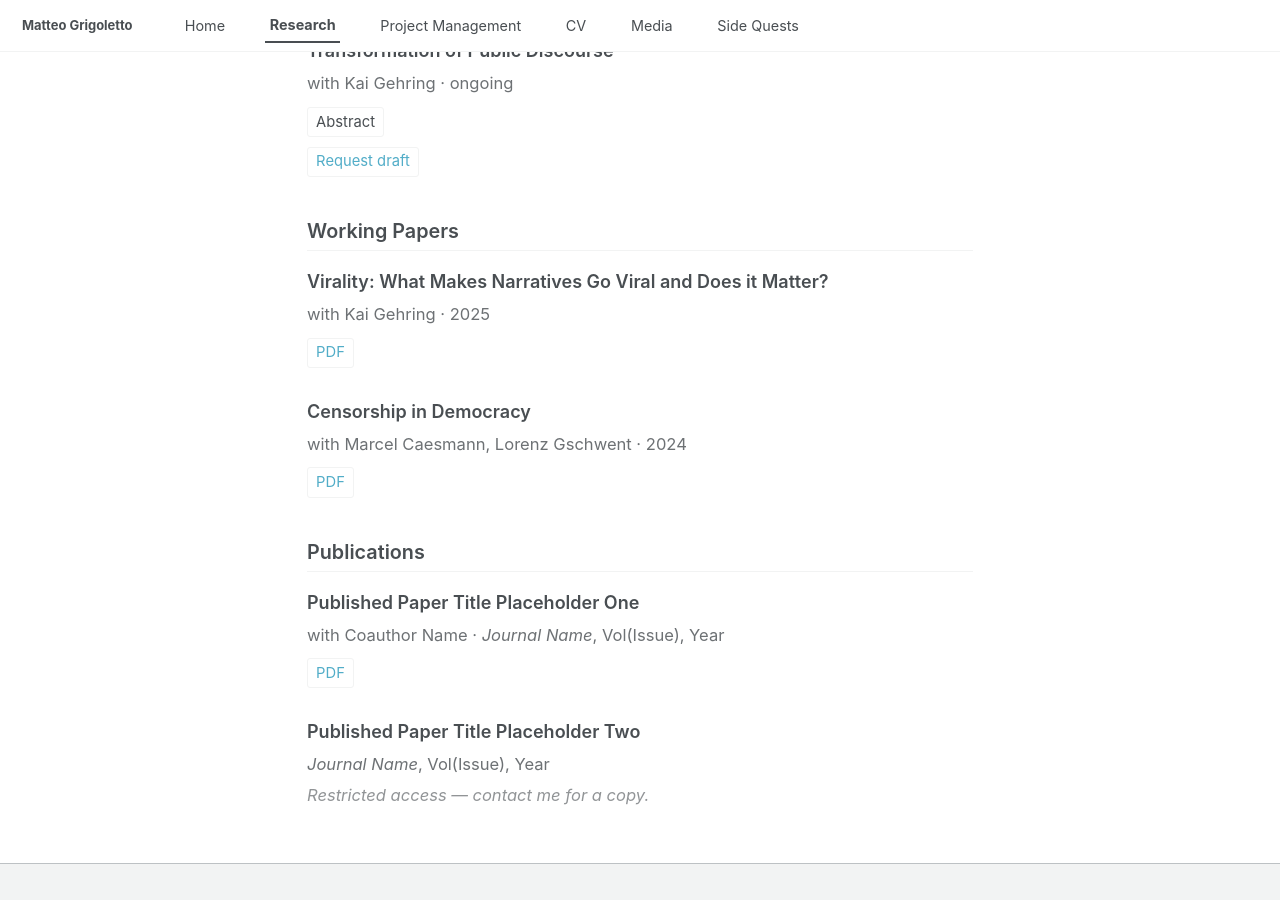
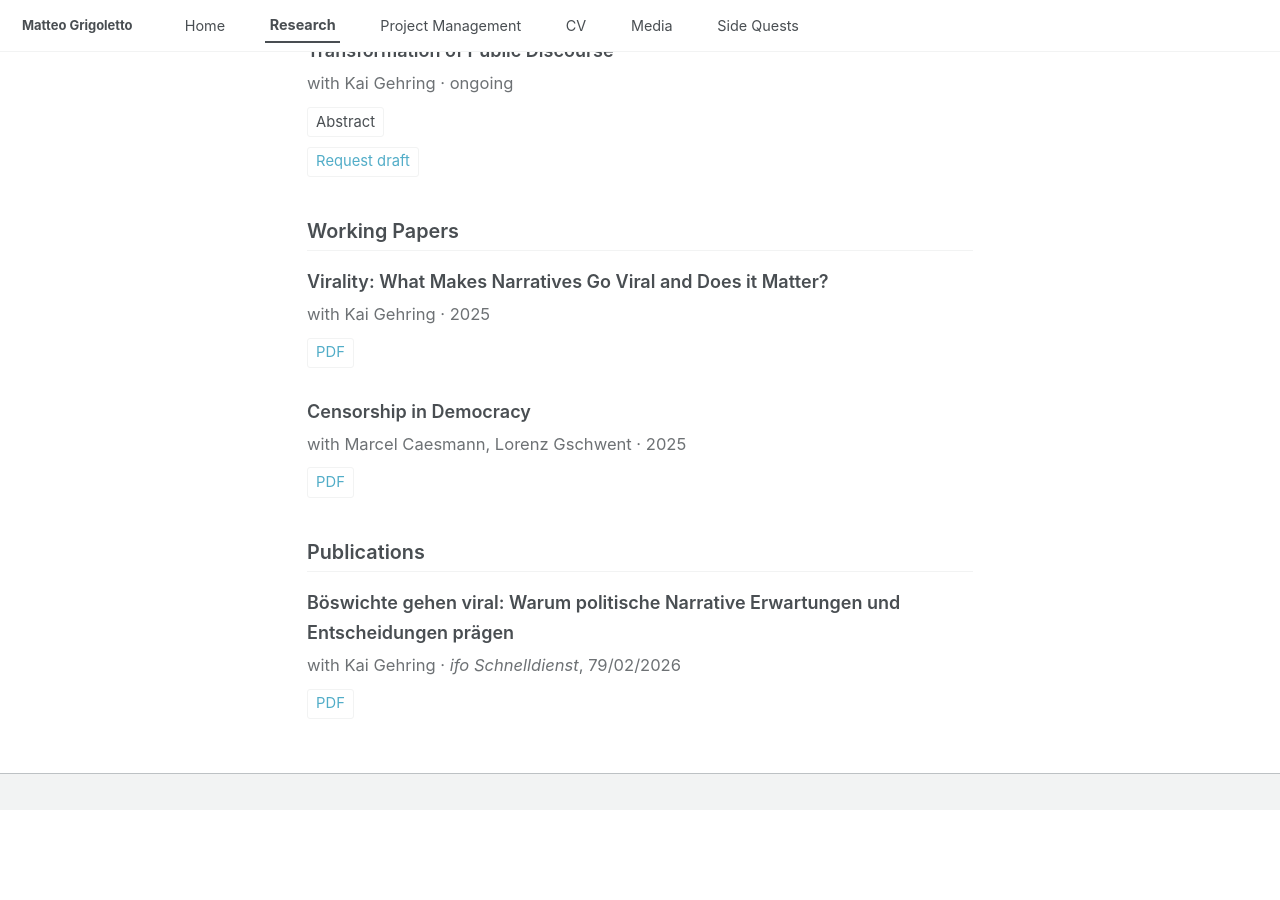
Before and after one commit to matteo-g/matteo-g.github.io, a Jekyll site: the page built from _pages/research.md, in a window 1280 px wide and 900 px high, scrolled down 873 px. Built offline with Jekyll 4.4.1, drawn with Linux system fonts in a browser that asks for light colours; a script bundle is joined from its source files by our own code; library files that are not in the unit come from our copies; after the commit the page ends 1683 px from its top, so only the background shows below that.

Commit message:
finalized research part with files as well

```diff
--- a/_pages/research.md
+++ b/_pages/research.md
@@ -100,7 +100,7 @@ experiments, and field experiments, in both high- and low-income countries.
 
 <div class="paper-entry">
   <div class="paper-title">Censorship in Democracy</div>
-  <div class="paper-meta">with Marcel Caesmann, Lorenz Gschwent · 2024</div>
+  <div class="paper-meta">with Marcel Caesmann, Lorenz Gschwent · 2025</div>
   <div class="paper-links">
     <a href="/files/censorship.pdf" class="paper-btn">PDF</a>
   </div>
@@ -109,15 +109,9 @@ experiments, and field experiments, in both high- and low-income countries.
 ## Publications
 
 <div class="paper-entry">
-  <div class="paper-title">Published Paper Title Placeholder One</div>
-  <div class="paper-meta">with Coauthor Name · <em>Journal Name</em>, Vol(Issue), Year</div>
+  <div class="paper-title">Böswichte gehen viral: Warum politische Narrative Erwartungen und Entscheidungen prägen</div>
+  <div class="paper-meta">with Kai Gehring · <em>ifo Schnelldienst</em>, 79/02/2026</div>
   <div class="paper-links">
-    <a href="#" class="paper-btn">PDF</a>
+    <a href="/files/german_narratives.pdf" class="paper-btn">PDF</a>
   </div>
 </div>
-
-<div class="paper-entry">
-  <div class="paper-title">Published Paper Title Placeholder Two</div>
-  <div class="paper-meta"><em>Journal Name</em>, Vol(Issue), Year</div>
-  <div class="paper-meta paper-restricted">Restricted access — contact me for a copy.</div>
-</div>
```
Also changed, not shown: 3 other files.
